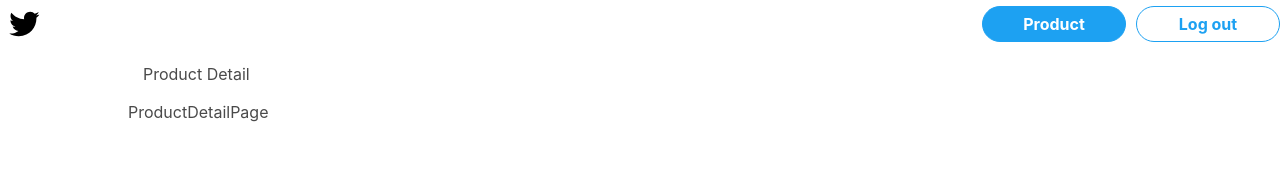
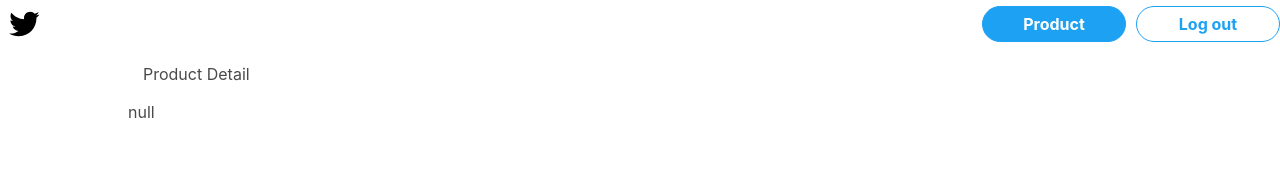
Before and after one commit to emgg2/practica-react, a React (Create React App) app: page /product/1 in a window 1280 px wide. Shown: the top 190 px of the page. Built offline with nearby package versions, Linux system fonts and the light colour scheme; no server answers.

Commit message:
implements product detail

```diff
--- a/src/App.js
+++ b/src/App.js
@@ -23,8 +23,7 @@ function App() {
      <Router>
 
        <Switch>
-       <PrivateRoute isLogged="isLogged" path="/product/:productId">
-         {routeProps => <ProductDetailPage {...routeProps} />}
+       <PrivateRoute isLogged="isLogged" path="/product/:productId" component={ProductDetailPage}>
          </PrivateRoute>
         <Route path="/login">
 
@@ -38,13 +37,8 @@ function App() {
         }
         </Route>
         <PrivateRoute isLogged={isLogged} exact path="/" >
-          {() => isLogged
-            ? <ProductPage isLogged={isLogged} onLogout={handleOnLogout} />
-            : <Redirect to="/login"/> }
+           {({history}) => <ProductPage isLogged={isLogged} onLogout={handleOnLogout} history={history} />}
         </PrivateRoute>
-
-
-
         <PrivateRoute  isLogged={isLogged} path="/product" >
            <NewProductPage></NewProductPage>
         </PrivateRoute>
--- a/src/api/client.js
+++ b/src/api/client.js
@@ -14,7 +14,7 @@ client.interceptors.response.use(
         }
         return Promise.reject({
             message: error.response.statusText,
-            ...error.response.data,
+            ...error.response,
         })
     });
 
--- a/src/api/products.js
+++ b/src/api/products.js
@@ -7,7 +7,7 @@ export const getProducts = () => {
     return  client.get(url);
 }
 
-export const getProductById = (id) => {
-    const url = `${productBaseUrl}/products/${id}`;
+export const getProductById = (productId) => {
+    const url = `${productBaseUrl}/products/${productId}`;
     return client.get(url);
 }
--- a/src/components/auth/PrivateRoute/PrivateRoute.js
+++ b/src/components/auth/PrivateRoute/PrivateRoute.js
@@ -1,7 +1,12 @@
 import {Redirect, Route} from 'react-router-dom';
 
 const PrivateRoute =({isLogged, ...props}) => {
-    return isLogged ? <Route {...props} /> : <Redirect to ="/login" />
+    return isLogged ? (<Route {...props} />)
+     : (
+     <Redirect to ={{
+         pathname: "/login",
+        state: { from:location}}} />
+     )
 }
 
 export default PrivateRoute;
--- a/src/components/products/ProductDetailPage/ProductDetailPage.js
+++ b/src/components/products/ProductDetailPage/ProductDetailPage.js
@@ -1,19 +1,38 @@
 import React from 'react';
 import './ProductDetailPage.css';
 import Layout from '../../layout/Layout';
+import { getProductById } from '../../../api/products';
+import { Redirect } from 'react-router';
 
+class ProductDetailPage extends React.Component  {
+    constructor(){
+        super();
+        this.state = {
+            product:null,
+            error:null
+        }
+    }
 
-const ProductDetailPage = () => {
+    componentDidMount(){
+        const {match} = this.props;
+        getProductById(match.params.productId).then(product => this.setState({product})).catch(error => this.setState({error}));
+    }
 
+    render() {
+        const {product, error} = this.state;
+        if(error && error.status === 404) {
+            return <Redirect to='/404' />
+        }
+    return (
 
-    return (
         <Layout title="Product Detail" >
 
-                <div > ProductDetailPage </div>
+                <div > {JSON.stringify(product)} </div>
 
         </Layout>
 
     );
+    }
 }
 
 export default ProductDetailPage;
--- a/src/components/products/ProductPage/ProductPage.js
+++ b/src/components/products/ProductPage/ProductPage.js
@@ -4,8 +4,9 @@ import scopedStyles from './ProductPage.module.css';
 import './ProductPage.css';
 import Layout from '../../layout/Layout';
 import Spinner from '../../shared/Spinner';
+import {Link} from 'react-router-dom';
 
-const ProductPage = ({ isLoading, error, isLogged, onLogout, onError, onLoading, ...props }) => {
+const ProductPage = ({ isLoading, error, isLogged, onLogout, onError, onLoading, history, ...props }) => {
 
     const [products, setProducts] = React.useState([]);
 
@@ -26,8 +27,10 @@ const ProductPage = ({ isLoading, error, isLogged, onLogout, onError, onLoading,
 
     },[]);
 
-    const handleClick = () =>  {
-        console.log('Construyendo un enlace al detalle...');
+    const handleClick = (productId) =>  {
+        console.log('Construyendo un enlace al detalle...', productId);
+        console.log(history)
+
     }
 
 
@@ -35,6 +38,7 @@ const ProductPage = ({ isLoading, error, isLogged, onLogout, onError, onLoading,
 
      return (
 
+        <Link to={`/product/${product.id}`}>
             <div onClick= {handleClick} className = "boxProduct" key={product.id}>
                 <img src={product.picture} alt={product.name}></img>
                 <div className={scopedStyles.boxDetail}>
@@ -51,7 +55,7 @@ const ProductPage = ({ isLoading, error, isLogged, onLogout, onError, onLoading,
                     </div>
                 </div>
             </div>
-
+       </Link>
     )});
 
     return (
```
Also changed, not shown: src/components/auth/index.js (line endings or trailing spaces). Lines whose indentation alone changed are shown as unchanged.
